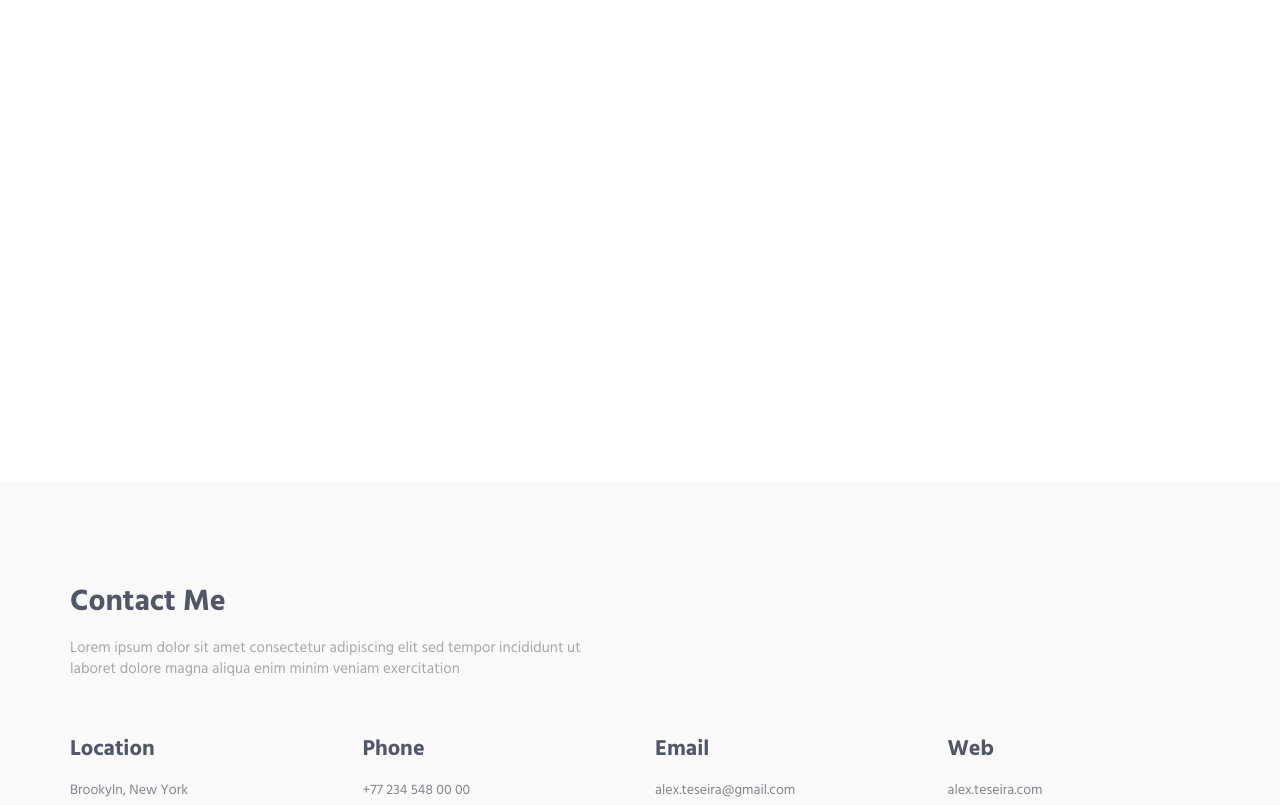
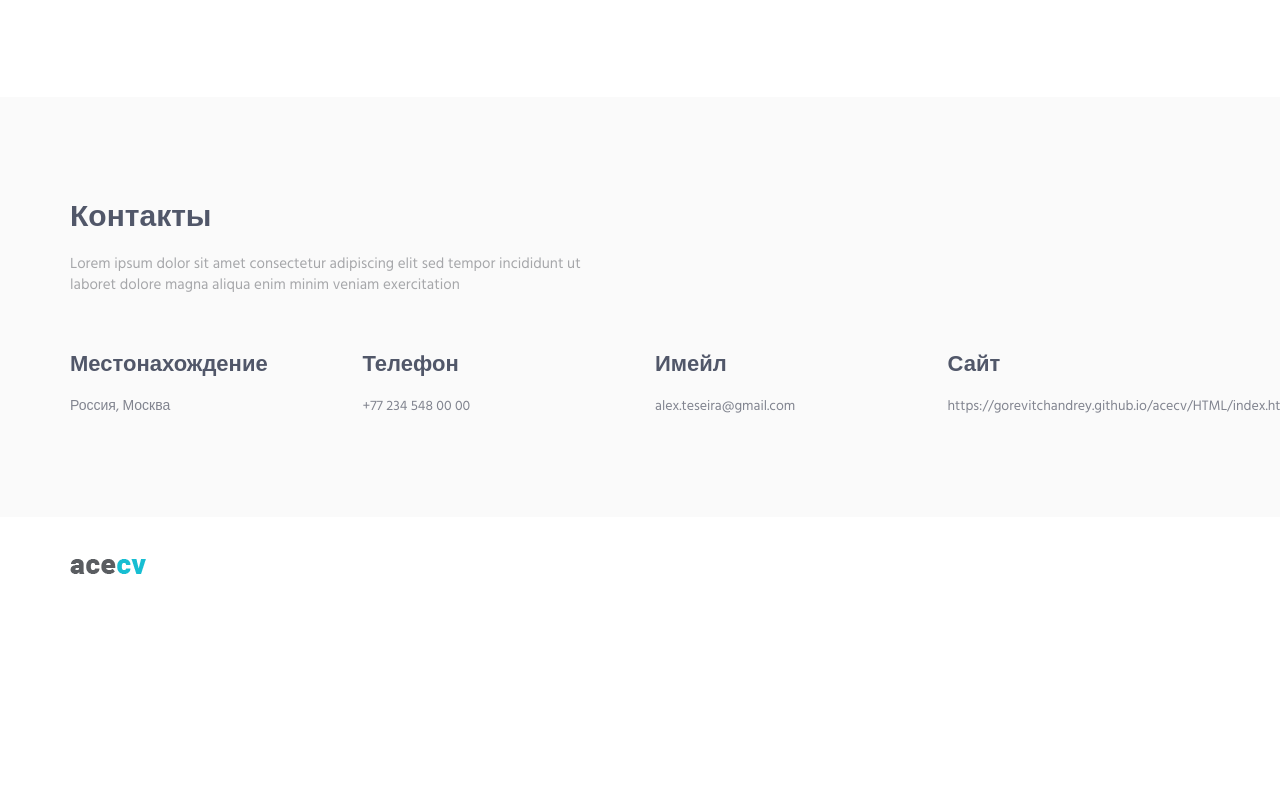
Before and after one commit to GorevitchAndrey/GorevitchAndrey.github.io, a plain HTML site: page acecv/HTML/index.html in a window 1280 px wide. Shown: the part 2121-2926 px from the top of the page. After the commit the page ends 2738 px from the top, so only its background shows below. Drawn offline with Linux system fonts and the light colour scheme.

Commit message:
Изменил контакты

```diff
--- a/acecv/HTML/index.html
+++ b/acecv/HTML/index.html
@@ -296,12 +296,12 @@
         <!-- End Clients -->
 
         <!-- Promo Banner -->
-        <div class="promo-banner parallax-window" data-parallax="scroll" data-image-src="img/1920x1080/01.jpg">
+        <!-- <div class="promo-banner parallax-window" data-parallax="scroll" data-image-src="img/1920x1080/01.jpg">
             <div class="container-sm content-lg">
                 <h2 class="promo-banner-title">Displaying the Result</h2>
                 <p class="promo-banner-text">Lorem ipsum dolor sit amet, consectetur adipisicing elit, sed do eiusmod tempor incididunt ut labore et dolore magna aliqua. Ut enim ad minim veniam, quis nostrud exercitation ullamco laboris nisi ut aliquip ex ea commodo.</p>
             </div>
-        </div>
+        </div> -->
         <!-- End Promo Banner -->
 
         <!-- Contact -->
@@ -310,7 +310,7 @@
                 <div class="container content-lg">
                     <div class="row margin-b-40">
                         <div class="col-sm-6">
-                           <h2>Contact Me</h2>
+                           <h2>Контакты</h2>
                             <p>Lorem ipsum dolor sit amet consectetur adipiscing elit sed tempor incididunt ut laboret dolore magna aliqua enim minim veniam exercitation</p>
                         </div>
                     </div>
@@ -318,20 +318,20 @@
 
                     <div class="row">
                         <div class="col-md-3 col-xs-6 md-margin-b-30">
-                            <h4>Location</h4>
-                            <a href="#">Brookyln, New York</a>
+                            <h4>Местонахождение</h4>
+                            <a href="#">Россия, Москва</a>
                         </div>
                         <div class="col-md-3 col-xs-6 md-margin-b-30">
-                            <h4>Phone</h4>
+                            <h4>Телефон</h4>
                             <a href="#">+77 234 548 00 00</a>
                         </div>
                         <div class="col-md-3 col-xs-6">
-                            <h4>Email</h4>
+                            <h4>Имейл</h4>
                             <a href="mailto:#">alex.teseira@gmail.com</a>
                         </div>
                         <div class="col-md-3 col-xs-6">
-                            <h4>Web</h4>
-                            <a href="#">alex.teseira.com</a>
+                            <h4>Сайт</h4>
+                            <a href="https://gorevitchandrey.github.io/acecv/HTML/index.html">https://gorevitchandrey.github.io/acecv/HTML/index.html</a>
                         </div>
                     </div>
                     <!--// end row -->
```
